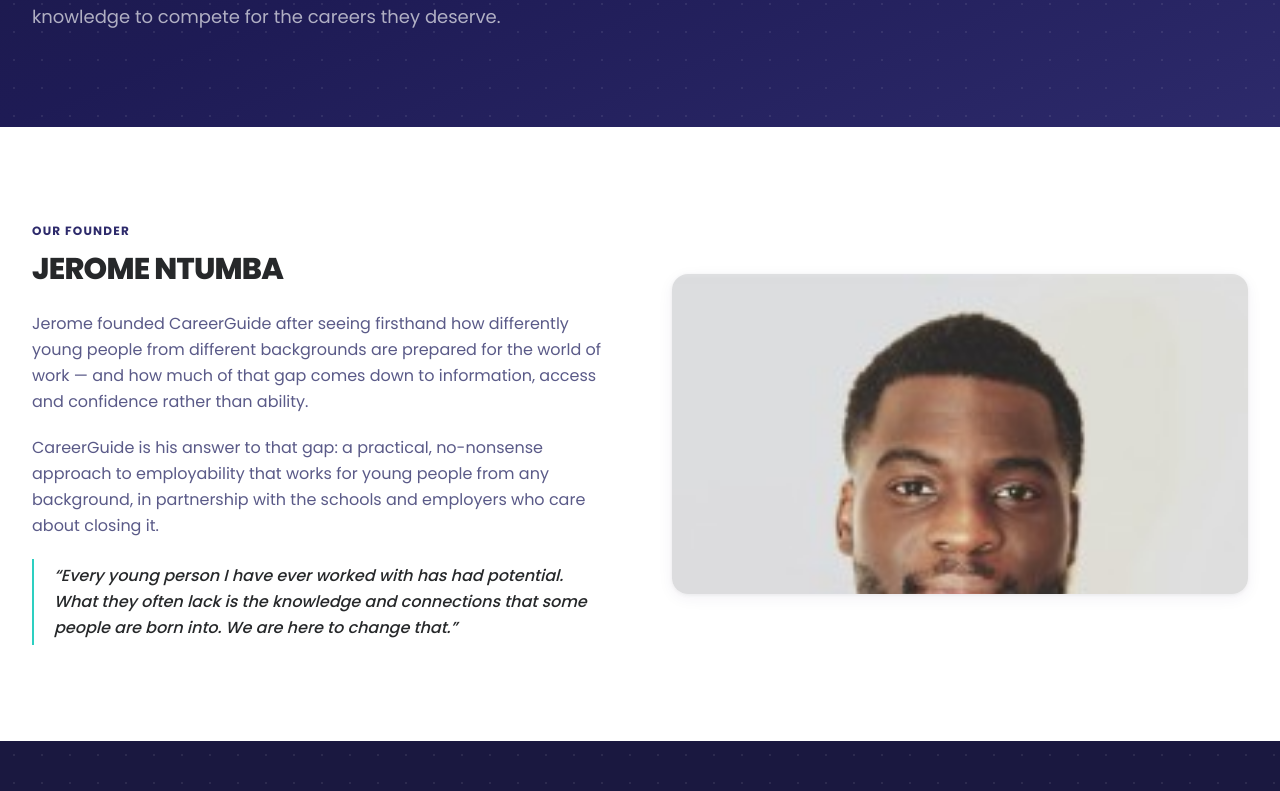
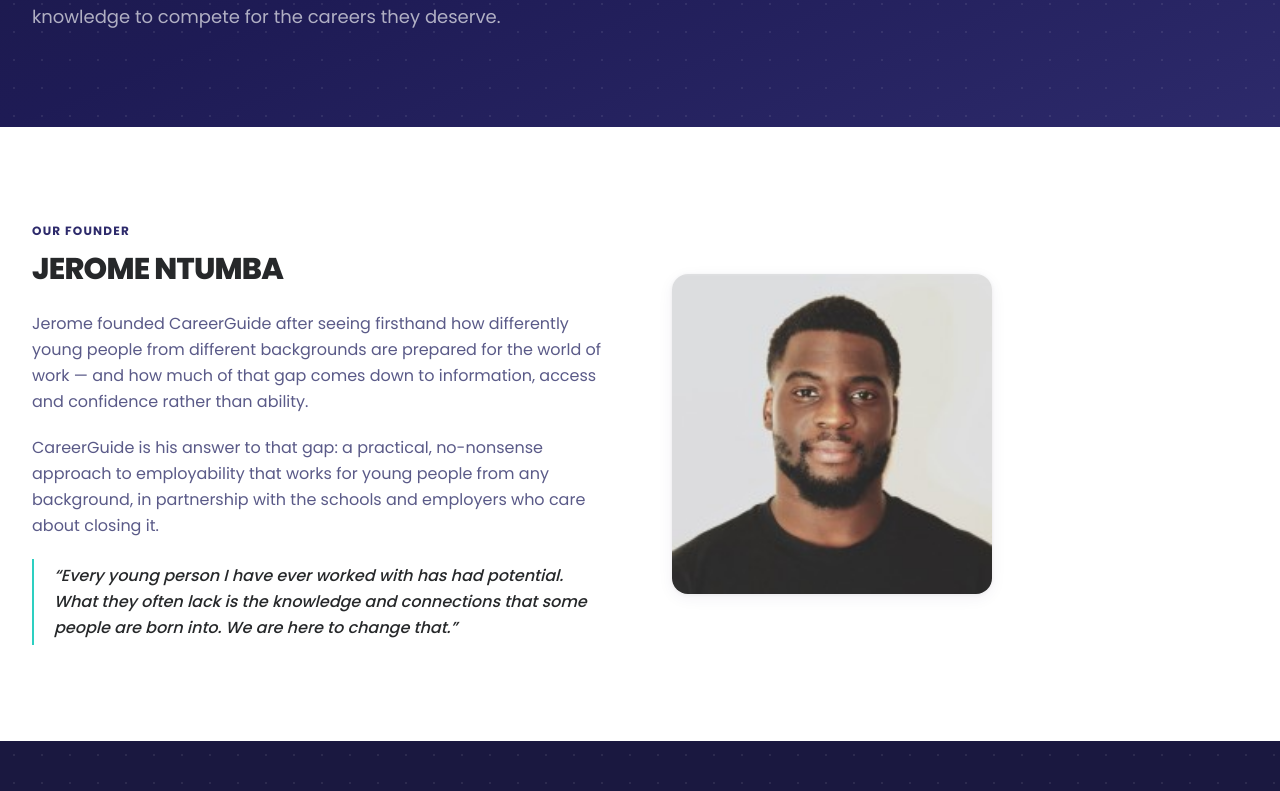
Before and after one commit to Ntum8a/careerguide-main, a Next.js app: page /about in a window 1280 px wide. Shown: the part 467-1258 px from the top of the page. Built offline with nearby package versions, Linux system fonts and the light colour scheme.

Commit message:
Fix founder photo to display at natural proportions without cropping
Co-Authored-By: Claude Sonnet 4.6 <noreply@anthropic.com>

```diff
--- a/app/about/page.tsx
+++ b/app/about/page.tsx
@@ -56,8 +56,8 @@ export default function AboutPage() {
                 </blockquote>
               </div>
             </div>
-            <div className="rounded-2xl overflow-hidden shadow-card h-80">
-              <img src="/Jerome.jpeg" alt="Jerome Ntumba, Founder of CareerGuide" className="w-full h-full object-cover object-top" />
+            <div className="flex justify-center md:justify-start">
+              <img src="/Jerome.jpeg" alt="Jerome Ntumba, Founder of CareerGuide" className="rounded-2xl shadow-card max-w-xs w-full" />
             </div>
           </div>
         </div>
```
